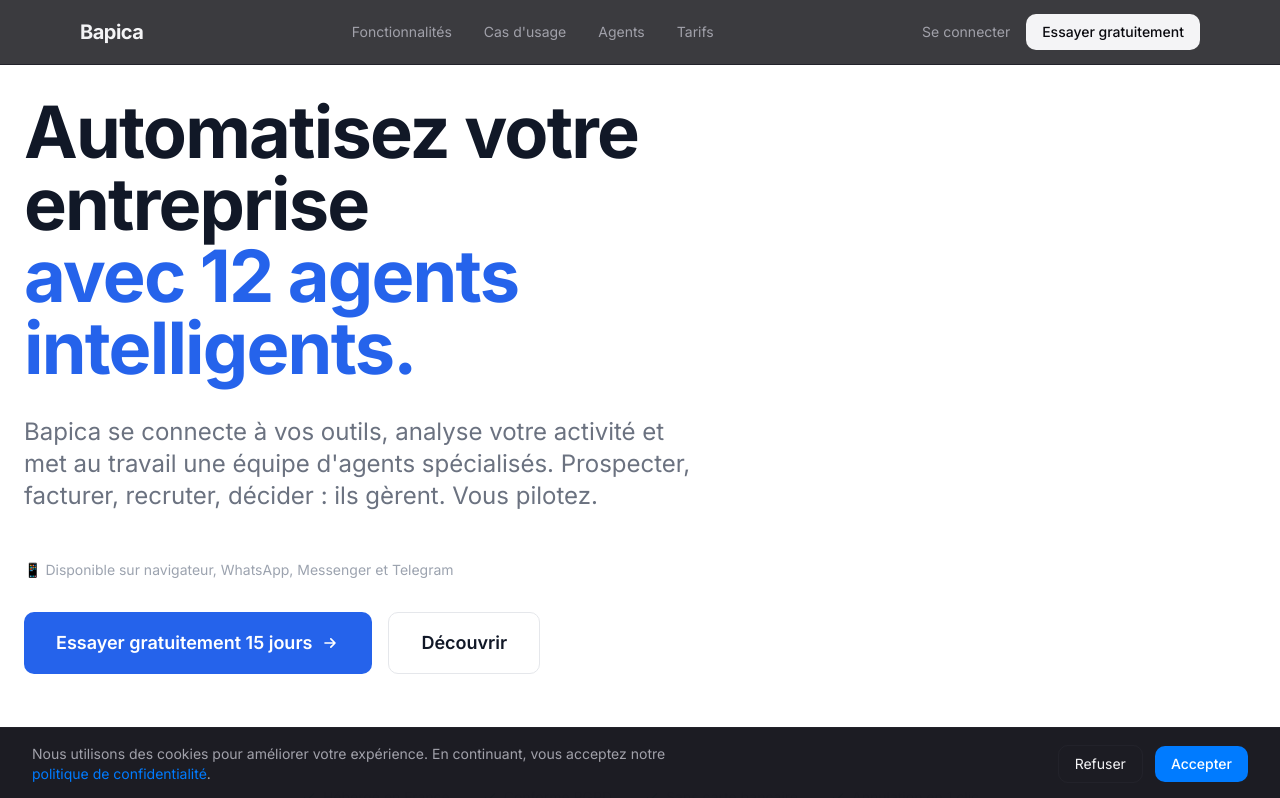
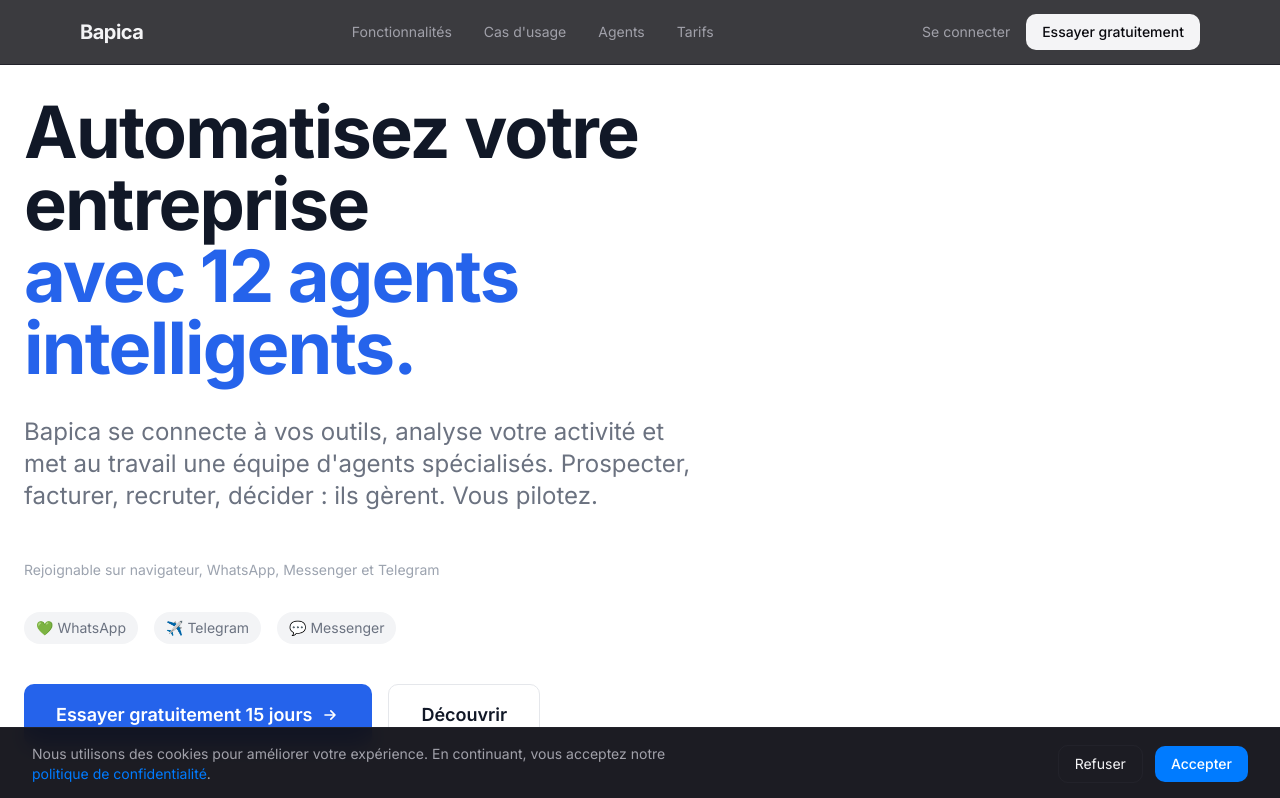
Before and after one commit to Hermesprojet/Bapica-Code, a Next.js app in the folder bapica/: page / in a window 1280 px wide. Shown: the top 798 px of the page. Built offline with nearby package versions, Linux system fonts and the light colour scheme.

Commit message:
feat: omnichannel section — WhatsApp, Telegram, Messenger, Web highlighted

```diff
--- a/bapica/src/app/page.tsx
+++ b/bapica/src/app/page.tsx
@@ -12,6 +12,7 @@
       <Chiffres />
       <Agents />
       <Connecteurs />
+      <Omnichannel />
       <Pricing />
       <CTAFinal />
       <Footer />
@@ -35,8 +36,13 @@
             décider : ils gèrent. Vous pilotez.
           </p>
           <p className="text-sm text-[#9CA3AF] mb-8">
-            📱 Disponible sur navigateur, WhatsApp, Messenger et Telegram
+            Rejoignable sur navigateur, WhatsApp, Messenger et Telegram
           </p>
+          <div className="flex items-center gap-4 mb-10">
+            <span className="flex items-center gap-1.5 text-sm text-[#6B7280] bg-[#F3F4F6] px-3 py-1.5 rounded-full">💚 WhatsApp</span>
+            <span className="flex items-center gap-1.5 text-sm text-[#6B7280] bg-[#F3F4F6] px-3 py-1.5 rounded-full">✈️ Telegram</span>
+            <span className="flex items-center gap-1.5 text-sm text-[#6B7280] bg-[#F3F4F6] px-3 py-1.5 rounded-full">💬 Messenger</span>
+          </div>
           <div className="flex flex-wrap gap-4">
             <a href="/signup" className="inline-flex items-center gap-2 px-8 py-4 bg-[#2563EB] text-white rounded-lg font-semibold hover:bg-[#1D4ED8] transition-colors text-lg">
               Essayer gratuitement 15 jours
@@ -212,6 +218,37 @@
   )
 }
 
+// ─── OMNICHANNEL ───────────────────────────────────────────
+function Omnichannel() {
+  const channels = [
+    { icon: "💚", name: "WhatsApp", desc: "Le canal préféré des PME. Vos agents répondent directement dans WhatsApp.", color: "#25D366" },
+    { icon: "✈️", name: "Telegram", desc: "Rapide, sécurisé. Idéal pour les échanges professionnels et les notifications.", color: "#0088CC" },
+    { icon: "💬", name: "Messenger", desc: "Vos clients vous contactent sur Facebook. Bapica gère la conversation.", color: "#006AFF" },
+    { icon: "🌐", name: "Web", desc: "L'interface complète sur bapica.com. Tous les agents, tous les outils.", color: "#2563EB" },
+  ]
+
+  return (
+    <section className="py-24 bg-white">
+      <div className="container mx-auto max-w-7xl px-6">
+        <div className="mb-16">
+          <p className="text-sm font-medium text-[#2563EB] uppercase tracking-wider mb-4">Canaux</p>
+          <h2 className="text-4xl md:text-5xl font-bold text-[#111827] mb-4">Bapica vous répond là où vous êtes.</h2>
+          <p className="text-xl text-[#6B7280] max-w-2xl">WhatsApp, Messenger, Telegram, navigateur. Une seule conversation, synchronisée partout.</p>
+        </div>
+        <div className="grid md:grid-cols-4 gap-6">
+          {channels.map((c, i) => (
+            <div key={i} className="p-8 rounded-2xl border border-[#F3F4F6] hover:border-[#E5E7EB] transition-colors text-center">
+              <div className="text-5xl mb-4">{c.icon}</div>
+              <h3 className="text-lg font-bold text-[#111827] mb-2">{c.name}</h3>
+              <p className="text-sm text-[#6B7280] leading-relaxed">{c.desc}</p>
+            </div>
+          ))}
+        </div>
+      </div>
+    </section>
+  )
+}
+
 // ─── PRICING ───────────────────────────────────────────────
 function Pricing() {
   const plans = [
```
